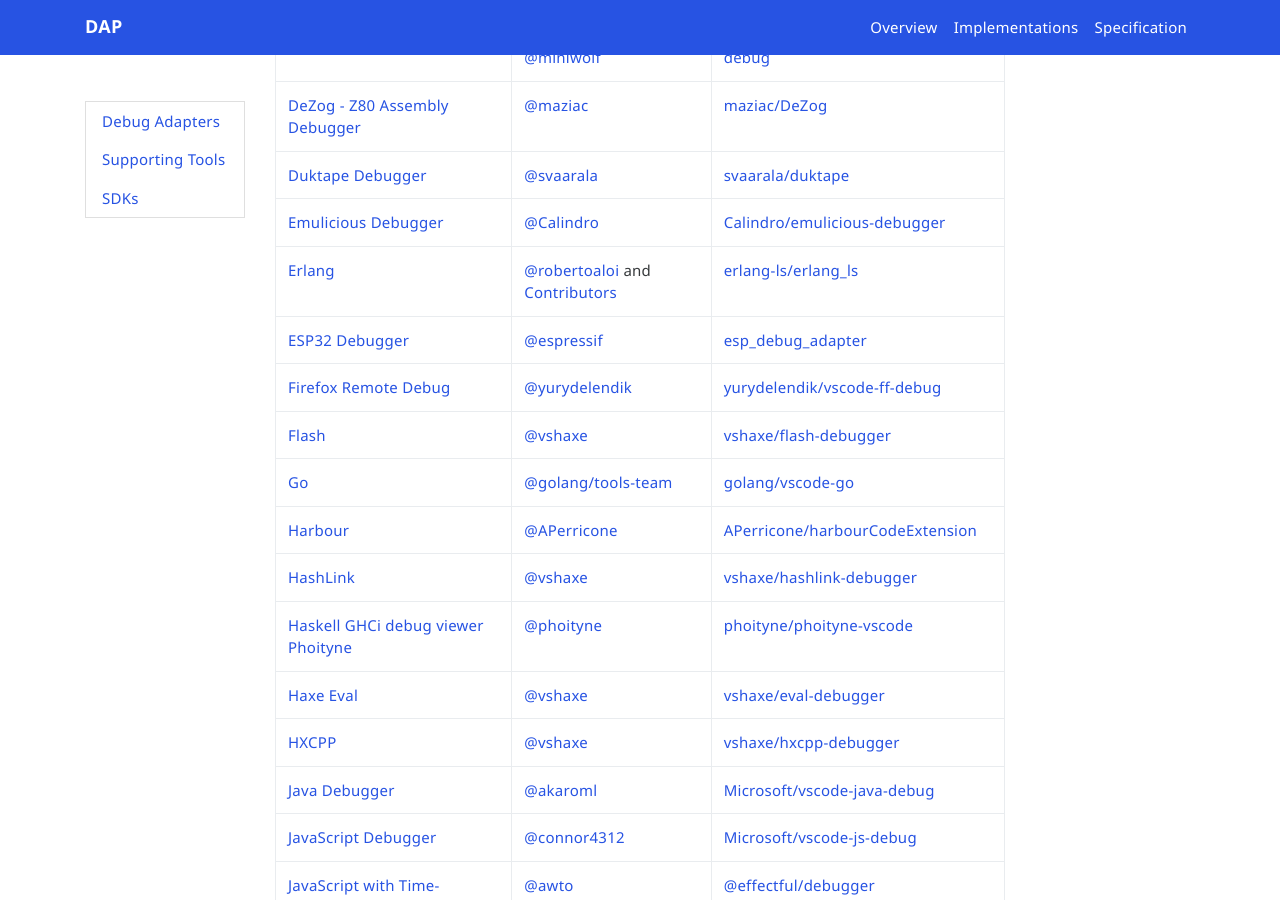
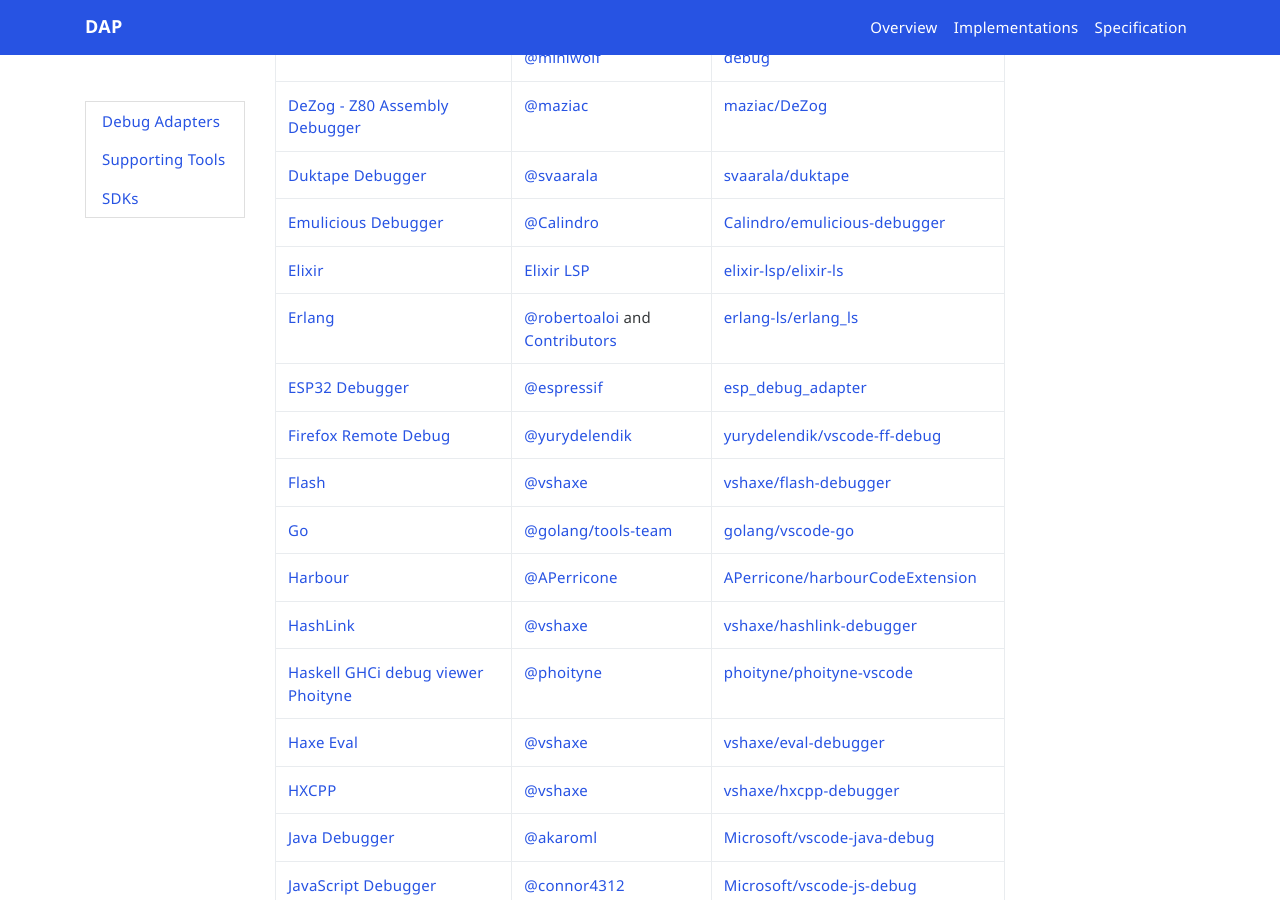
Before and after one commit to microsoft/debug-adapter-protocol, a Jekyll site: the page built from _implementors/adapters.md, in a window 1280 px wide and 900 px high, scrolled down 1085 px. Built offline with Jekyll 4.4.1, drawn with Linux system fonts in a browser that asks for light colours; nearby versions of some CDN libraries; comment, search, counter and statistics services are not loaded.

Commit message:
Add link to Elixir DAP implementation

```diff
--- a/_implementors/adapters.md
+++ b/_implementors/adapters.md
@@ -30,6 +30,7 @@
 [DeZog - Z80 Assembly Debugger](https://marketplace.visualstudio.com/items?itemName=maziac.dezog)|[@maziac](https://github.com/maziac)|[maziac/DeZog](https://github.com/maziac/dezog)
 [Duktape Debugger](https://marketplace.visualstudio.com/items?itemName=HaroldBrenes.duk-debug)|[@svaarala](https://github.com/svaarala)|[svaarala/duktape](https://github.com/svaarala/duktape)
 [Emulicious Debugger](https://marketplace.visualstudio.com/items?itemName=emulicious.emulicious-debugger)|[@Calindro](https://github.com/Calindro)|[Calindro/emulicious-debugger](https://github.com/Calindro/emulicious-debugger)
+[Elixir](https://marketplace.visualstudio.com/items?itemName=JakeBecker.elixir-ls)|[Elixir LSP](https://github.com/elixir-lsp)|[elixir-lsp/elixir-ls](https://github.com/elixir-lsp/elixir-ls)
 [Erlang](https://marketplace.visualstudio.com/items?itemName=erlang-ls.erlang-ls)|[@robertoaloi](https://github.com/robertoaloi) and [Contributors](https://github.com/erlang-ls/erlang_ls/graphs/contributors)|[erlang-ls/erlang_ls](https://github.com/erlang-ls/erlang_ls)
 [ESP32 Debugger](https://github.com/espressif/esp-debug-adapter)|[@espressif](https://github.com/espressif)|[esp_debug_adapter](https://github.com/espressif/esp-debug-adapter)
 [Firefox Remote Debug](https://marketplace.visualstudio.com/items?itemName=yurydelendik.firefox-debug)|[@yurydelendik](https://github.com/yurydelendik)|[yurydelendik/vscode-ff-debug](https://github.com/yurydelendik/vscode-ff-debug)
```
